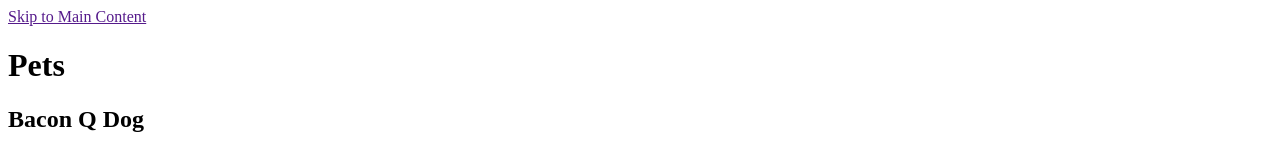
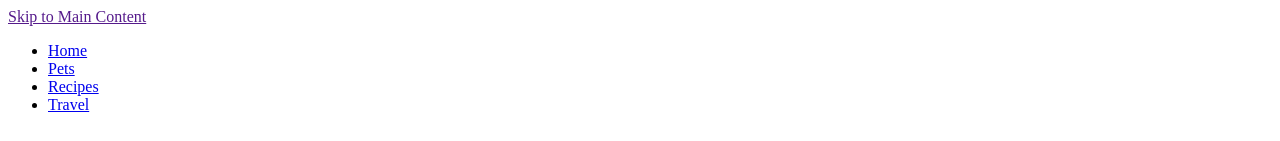
Before and after one commit to tmichows/539week2, a plain HTML site: page pets.html in a window 1280 px wide. Shown: the top 141 px of the page. Drawn offline with Linux system fonts and the light colour scheme.

Commit message:
Update pets.html

```diff
--- a/pets.html
+++ b/pets.html
@@ -7,6 +7,15 @@
 </head>
 <body>
     <a href = "">Skip to Main Content</a>
+        <header>
+        <nav>
+            <ul>
+                <li><a href = "index.html">Home</a></li>
+                <li><a href = "pets.html">Pets</a></li>
+                <li><a href = "recipes.html">Recipes</a></li>
+                <li><a href = "travel.html">Travel</a></li>
+            </ul>
+        </nav>
     <main>
         <h1>Pets</h1>
         <div>
```
